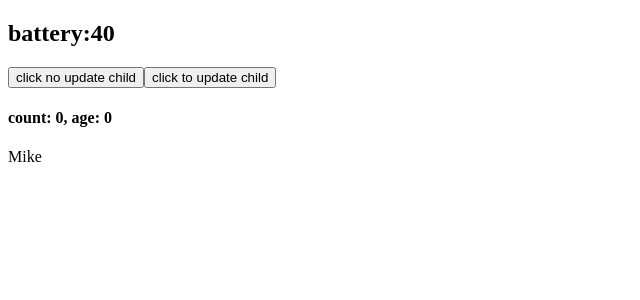
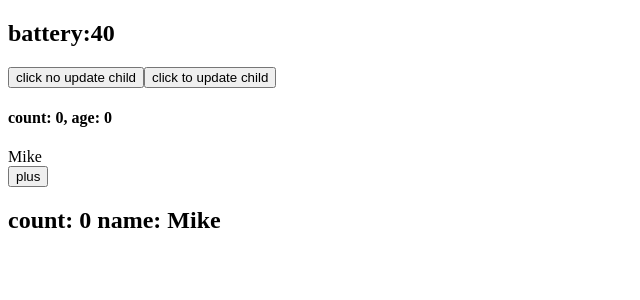
Before and after one commit to wangkaiwd/react-project, a React app: page / in a window 1280 px wide. Shown: the top 300 px of the page, without its empty margins (0-640 px from the left). Built offline with nearby package versions, Linux system fonts and the light colour scheme.

Commit message:
feat: useState的基础用法

```diff
--- a/src/App.jsx
+++ b/src/App.jsx
@@ -5,6 +5,7 @@ import React, { lazy, Suspense, Component } from 'react';
 // 设置代码分割chunk的名称或者预加载等功能
 const ContextDemo = lazy(() => import(/* webpackChunkName:"Context" */'./ContextDemo'));
 const MemoDemo = lazy(() => import(/*webpackChunkName: "Memo"*/ './MemoDemo'));
+const UseStateDemo = lazy(() => import(/*webpackChunkName: "UseState"*/'./UseStateDemo'));
 class App extends Component {
   state = {
     hasError: false
@@ -35,6 +36,7 @@ class App extends Component {
         <Suspense fallback={<div>loading...</div>}>
           <ContextDemo/>
           <MemoDemo/>
+          <UseStateDemo/>
         </Suspense>
       </div>
     );
--- /dev/null
+++ b/src/UseStateDemo.jsx
@@ -0,0 +1,20 @@
+import React, { useState } from 'react';
+
+const UseStateDemo = (props) => {
+  console.log('useState update');
+  const [count, setCount] = useState(0);
+  const [name, setName] = useState('Mike');
+  return (
+    <div>
+      <button onClick={() => {
+        setCount(count + 1);
+        setName(name + 1);
+      }}>
+        plus
+      </button>
+      <h2>count: {count} name: {name}</h2>
+    </div>
+  );
+};
+
+export default UseStateDemo;
```
